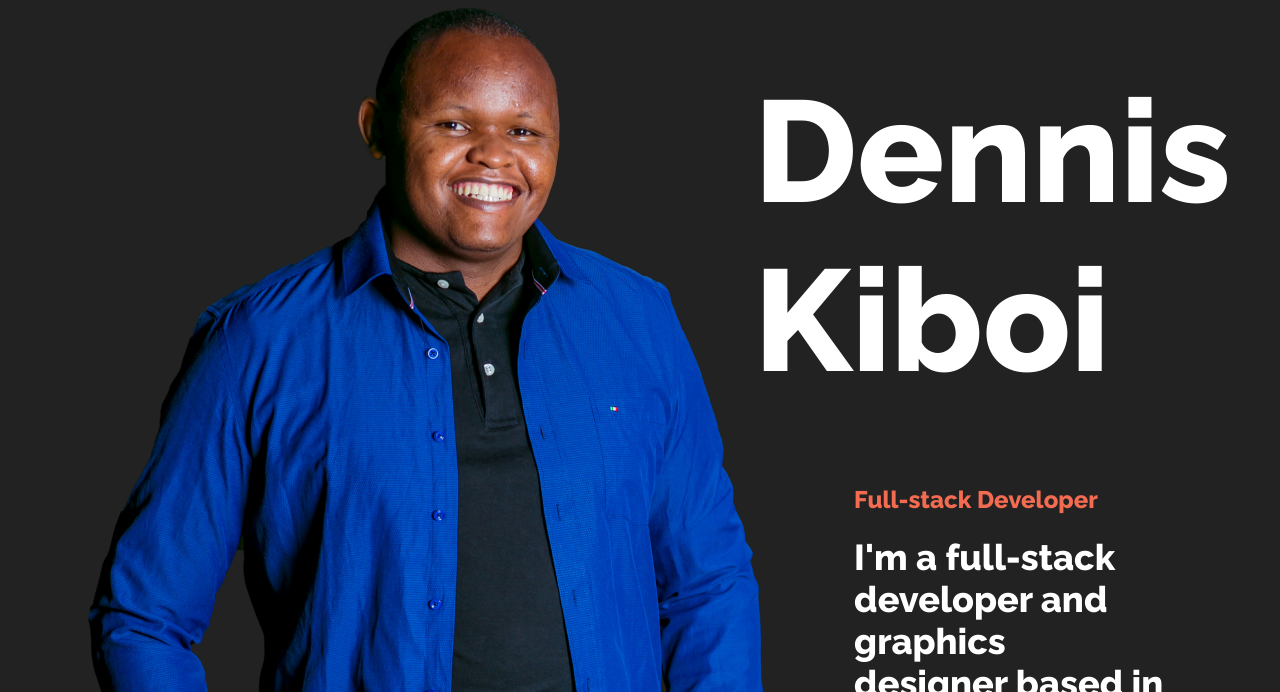
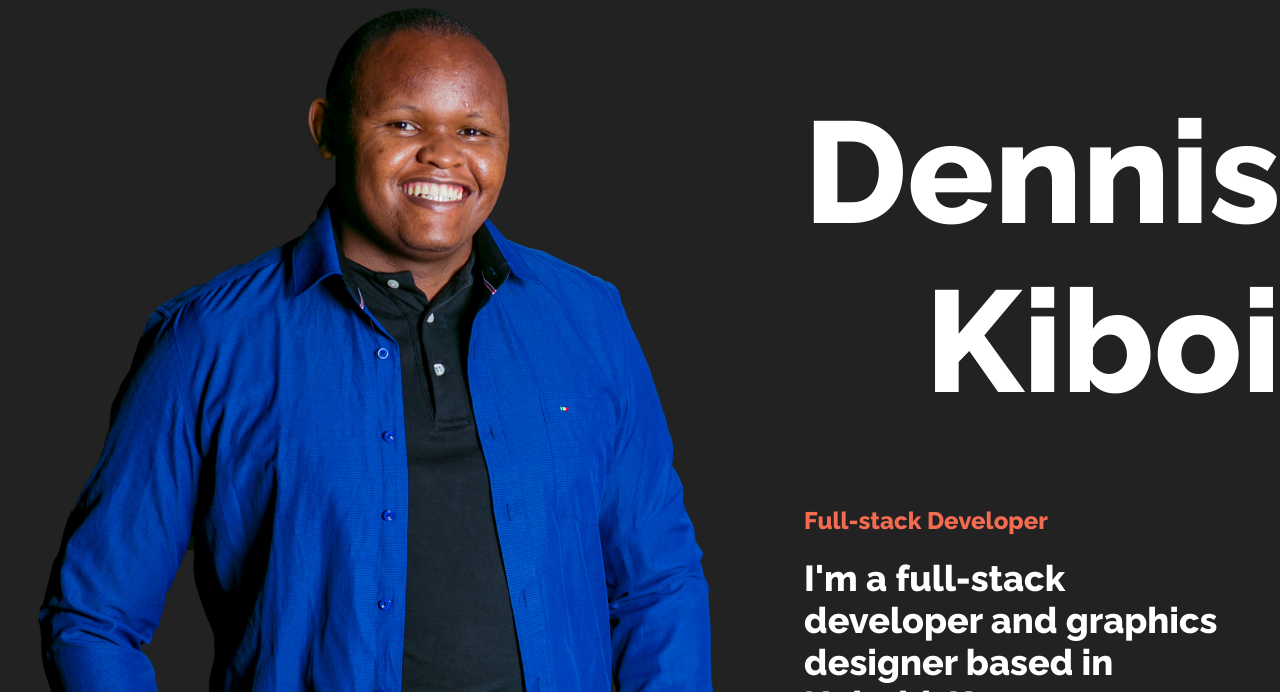
Before and after one commit to mururi/portfolio, a plain HTML site: page index.html in a window 1280 px wide. Shown: the part 108-800 px from the top of the page. Drawn offline with Linux system fonts and the light colour scheme.

Commit message:
Make changes in hero section styling

```diff
--- a/style.css
+++ b/style.css
@@ -49,6 +49,9 @@ nav ul li a:hover {
   display: flex;
   justify-content: center;
   align-items: center;
+  max-width: 900px;
+  margin-right: auto;
+  margin-left: auto;
 }
 
 .hero img {
@@ -63,7 +66,7 @@ nav ul li a:hover {
   font-size: 144px;
   font-weight: 800;
   color: #fff;
-  margin-left: -100px;
+  text-align: right;
 }
 
 .hero-row h4 {
```
